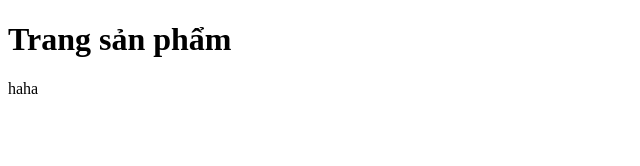
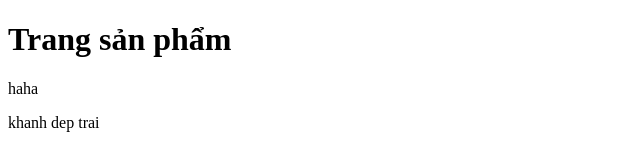
Before and after one commit to khanhsddeptrai/shop-online, a plain HTML site: page product.html in a window 1280 px wide. Shown: the whole page, without its empty margins (0-640 px from the left). Drawn offline with Linux system fonts and the light colour scheme.

Commit message:
update product 2th

```diff
--- a/product.html
+++ b/product.html
@@ -8,5 +8,6 @@
 <body>
     <h1>Trang sản phẩm</h1>
     <p>haha</p>
+    <div>khanh dep trai</div>
 </body>
 </html>
```
